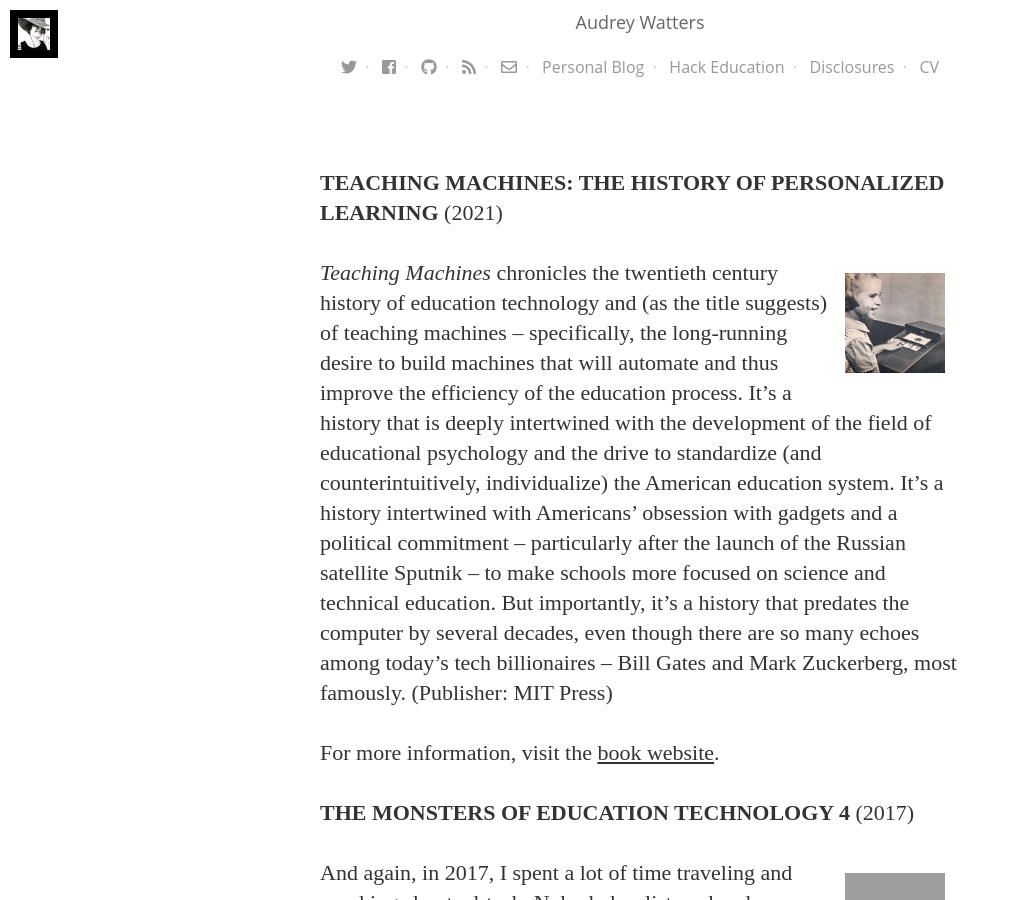
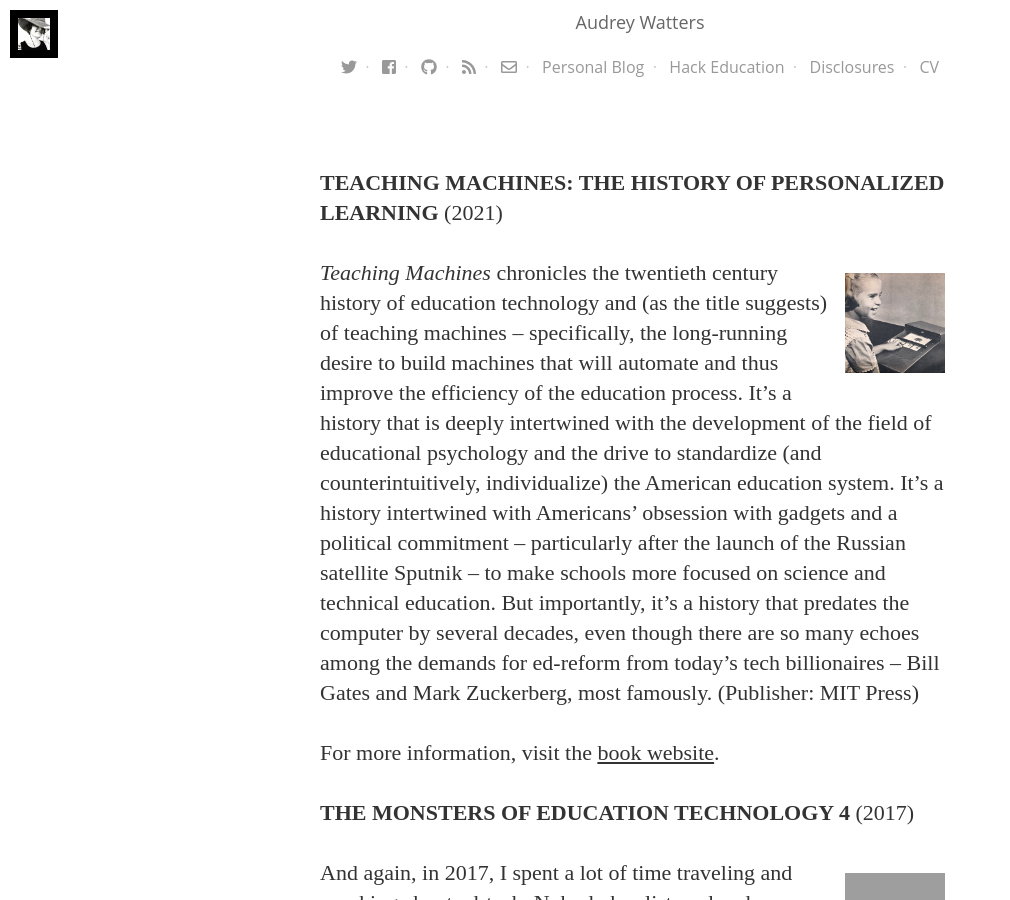
Before and after one commit to audreywatters/books, a Jekyll site: the page built from index.html, in a window 1280 px wide and 900 px high, scrolled down 583 px. Shown: the whole window, without its empty margins (0-1010 px from the left). Built offline with Jekyll 4.4.1, drawn with Linux system fonts in a browser that asks for light colours; nearby versions of some CDN libraries; some web fonts are replaced; grey boxes are pictures that could not be loaded.

Commit message:
edit again

```diff
--- a/index.html
+++ b/index.html
@@ -2,7 +2,7 @@
 layout: default
 ---
 <p><strong>TEACHING MACHINES: THE HISTORY OF PERSONALIZED LEARNING</strong> (2021)</p>
-<p><img style="margin: 15px;" src="/assets/images/susan.jpg" alt="" width="100" height="100" align="right" /><em>Teaching Machines</em> chronicles the twentieth century history of education technology and (as the title suggests) of teaching machines &#8211; specifically, the long-running desire to build machines that will automate and thus improve the efficiency of the education process. It&#8217;s a history that is deeply intertwined with the development of the field of educational psychology and the drive to standardize (and counterintuitively, individualize) the American education system. It&#8217;s a history intertwined with Americans&#8217; obsession with gadgets and a political commitment &#8211; particularly after the launch of the Russian satellite Sputnik &#8211; to make schools more focused on science and technical education. But importantly, it&#8217;s a history that predates the computer by several decades, even though there are so many echoes among today&#8217;s tech billionaires &#8211; Bill Gates and Mark Zuckerberg, most famously. (Publisher: MIT Press)</p>
+<p><img style="margin: 15px;" src="/assets/images/susan.jpg" alt="" width="100" height="100" align="right" /><em>Teaching Machines</em> chronicles the twentieth century history of education technology and (as the title suggests) of teaching machines &#8211; specifically, the long-running desire to build machines that will automate and thus improve the efficiency of the education process. It&#8217;s a history that is deeply intertwined with the development of the field of educational psychology and the drive to standardize (and counterintuitively, individualize) the American education system. It&#8217;s a history intertwined with Americans&#8217; obsession with gadgets and a political commitment &#8211; particularly after the launch of the Russian satellite Sputnik &#8211; to make schools more focused on science and technical education. But importantly, it&#8217;s a history that predates the computer by several decades, even though there are so many echoes among the demands for ed-reform from today&#8217;s tech billionaires &#8211; Bill Gates and Mark Zuckerberg, most famously. (Publisher: MIT Press)</p>
 <p>For more information, visit the <a href="http://teachingmachin.es">book website</a>.</p>
 
 <p><strong>THE MONSTERS OF EDUCATION TECHNOLOGY 4</strong> (2017)</p>
```
